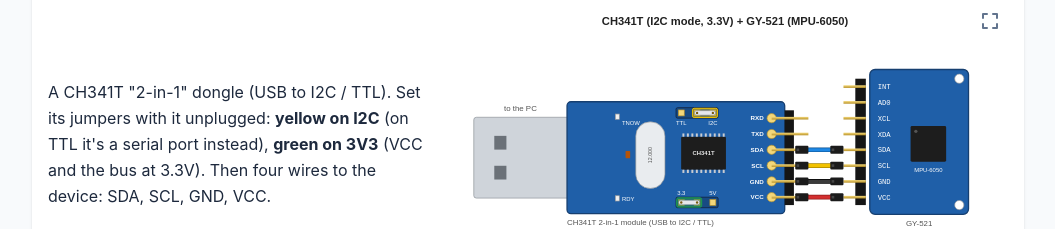
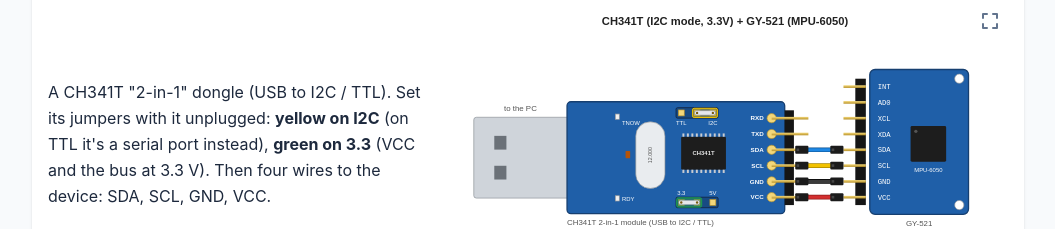
Before and after one commit to aguegu/i2c.ninja, a Vue app: page /get-started in a window 1280 px wide. Shown: the part 840-1069 px from the top of the page, without its empty margins (112-1167 px from the left). Built offline with nearby package versions, Linux system fonts and the light colour scheme.

Commit message:
setup: the CH341T's jumper as printed, green on 3.3
Co-Authored-By: Claude Opus 5.5 <noreply@anthropic.com>

```diff
--- a/src/views/SetupView.vue
+++ b/src/views/SetupView.vue
@@ -73,7 +73,7 @@ const code = 'whitespace-pre-wrap break-all rounded-lg bg-slate-100 p-3 font-mon
         <p class="leading-relaxed lg:w-2/5">
           A CH341T "2-in-1" dongle (USB to I2C / TTL). Set its jumpers with it
           unplugged: <b>yellow on I2C</b> (on TTL it's a serial port instead),
-          <b>green on 3V3</b> (VCC and the bus at 3.3V). Then four wires to the
+          <b>green on 3.3</b> (VCC and the bus at 3.3 V). Then four wires to the
           device: SDA, SCL, GND, VCC.
         </p>
         <SvgDrawing src="/setup-ch341t.svg" alt="A CH341T 2-in-1 dongle, USB-A to the left, yellow jumper on I2C and green on 3.3, its header's SDA, SCL, GND and VCC wired straight across to a GY-521 (MPU-6050)" class="mx-auto w-full lg:w-3/5" />
```
